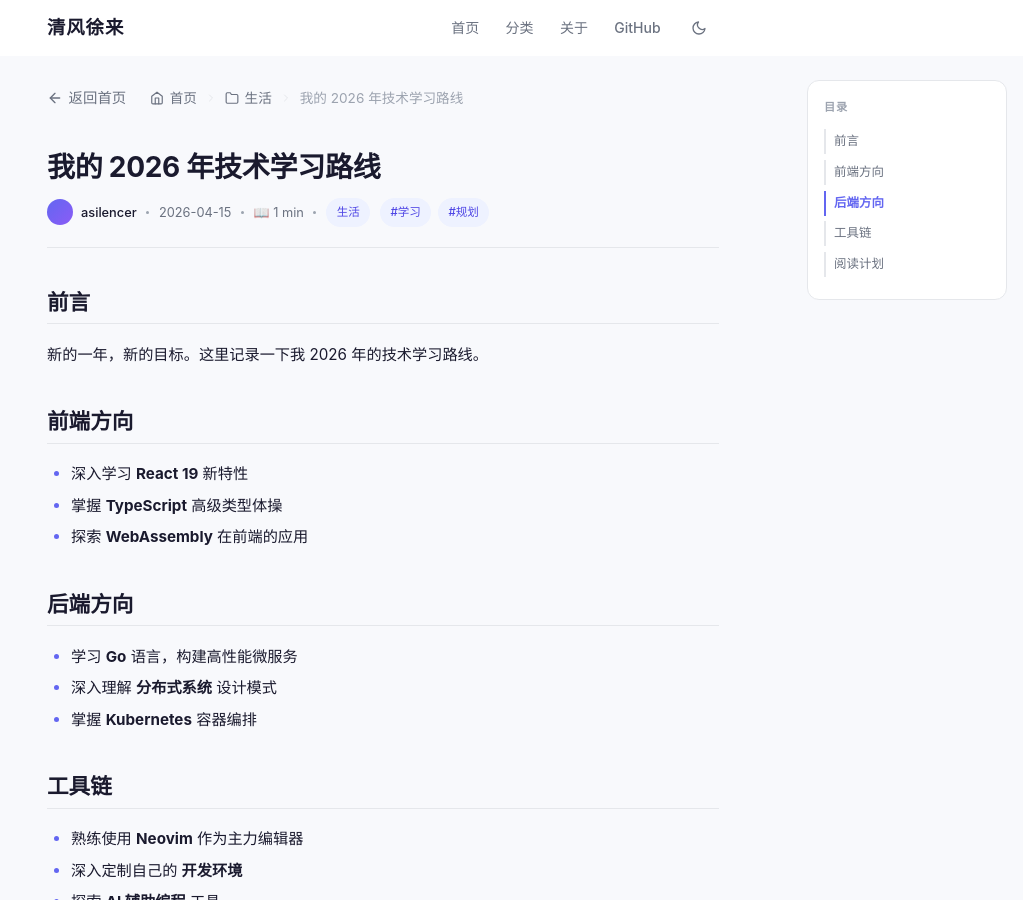
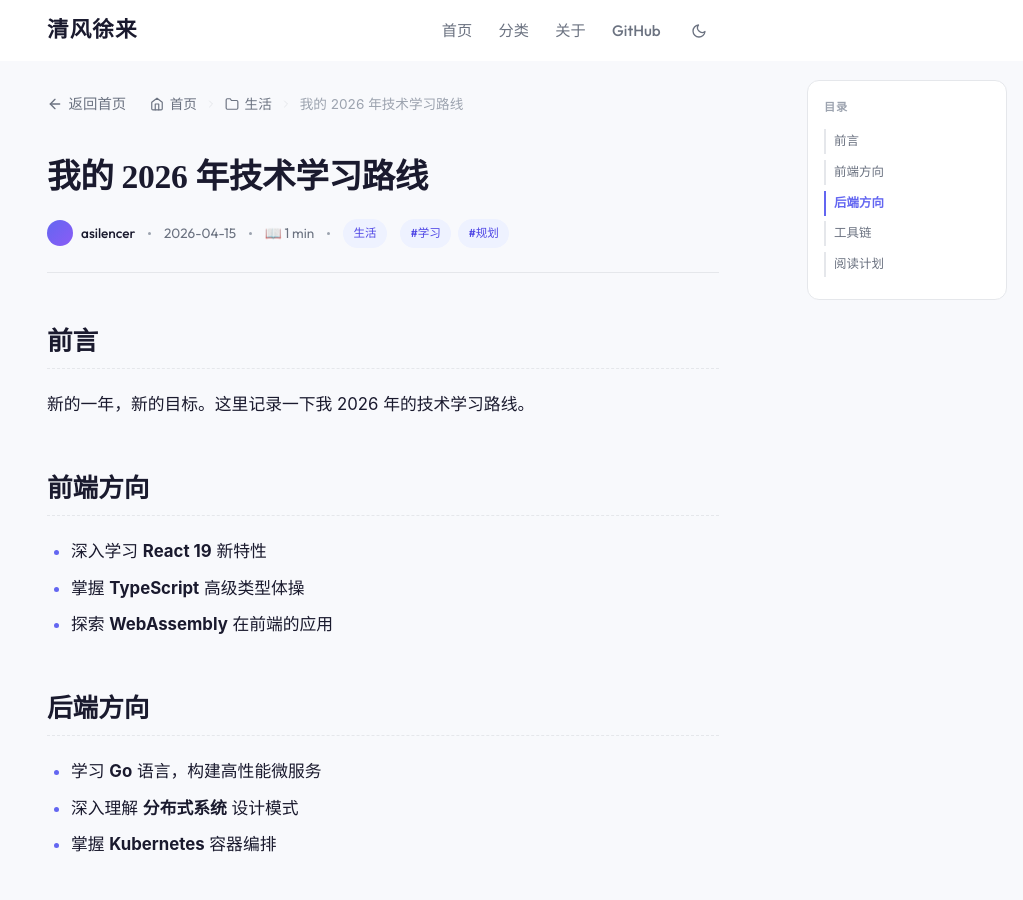
Before and after one commit to Asilencer/asilencer.github.io, a Jekyll site: the page built from _posts/2026-04-15-learning-roadmap-2026.md, in a window 1280 px wide and 900 px high. Shown: the whole window, without its empty margins (257-1280 px from the left). Built offline with Jekyll 4.4.1, drawn with Linux system fonts in a browser that asks for light colours; some web fonts are replaced.

Commit message:
style: apply premium web typography with Noto Serif and LXGW WenKai

```diff
--- a/_includes/footer.html
+++ b/_includes/footer.html
@@ -9,3 +9,6 @@
     <p>&copy; {{ 'now' | date: '%Y' }} {{ site.author.name }} · Powered by <a href="https://jekyllrb.com" target="_blank">Jekyll</a> & <a href="https://pages.github.com" target="_blank">GitHub Pages</a></p>
   </div>
 </footer>
+<link rel="preconnect" href="https://fonts.googleapis.com">
+<link rel="preconnect" href="https://fonts.gstatic.com" crossorigin>
+<link href="https://fonts.googleapis.com/css2?family=Noto+Serif+SC:wght@400;600;700;900&family=Outfit:wght@400;500;700;800&family=LXGW+WenKai+Screen:wght@400;700&display=swap" rel="stylesheet">
--- a/assets/css/style.css
+++ b/assets/css/style.css
@@ -31,9 +31,10 @@
   --color-card-hover-border: rgba(99, 102, 241, 0.25);
   --color-shadow: rgba(0, 0, 0, 0.08);
   --color-overlay: rgba(0, 0, 0, 0.5);
-  --font-sans: -apple-system, BlinkMacSystemFont, "PingFang SC", "Helvetica Neue", STHeiti, "Microsoft Yahei", Tahoma, Simsun, sans-serif;
-  --font-serif: -apple-system, BlinkMacSystemFont, "PingFang SC", "Helvetica Neue", STHeiti, "Microsoft Yahei", Tahoma, Simsun, sans-serif;
-  --font-mono: 'JetBrains Mono', 'Fira Code', 'Cascadia Code', monospace;
+  --font-display: "Outfit", -apple-system, BlinkMacSystemFont, "PingFang SC", sans-serif;
+  --font-sans: "LXGW WenKai Screen", -apple-system, BlinkMacSystemFont, "PingFang SC", "Microsoft Yahei", sans-serif;
+  --font-serif: "Noto Serif SC", "Source Han Serif SC", "Songti SC", STSong, serif;
+  --font-mono: "JetBrains Mono", "Fira Code", "Cascadia Code", monospace;
   --max-width: 720px;
   --max-width-wide: 960px;
   --radius: 12px;
@@ -164,8 +165,9 @@ img { max-width: 100%; height: auto; }
 }
 
 .logo {
-  font-size: 1.15rem;
-  font-weight: 700;
+  font-family: var(--font-serif);
+  font-size: 1.35rem;
+  font-weight: 900;
   color: var(--color-text);
   letter-spacing: 0.05em;
   transition: color var(--transition);
@@ -181,9 +183,10 @@ img { max-width: 100%; height: auto; }
 }
 
 .nav-links a {
+  font-family: var(--font-display);
   color: var(--color-text-secondary);
   font-weight: 500;
-  font-size: 0.875rem;
+  font-size: 0.95rem;
   padding: 0.4rem 0.75rem;
   border-radius: var(--radius-sm);
   transition: all var(--transition);
@@ -559,10 +562,10 @@ img { max-width: 100%; height: auto; }
 }
 
 .post-card h2 {
-  font-family: var(--font-sans);
-  font-size: 1.15rem;
-  font-weight: 600;
-  margin-bottom: 0.4rem;
+  font-family: var(--font-serif);
+  font-size: 1.3rem;
+  font-weight: 700;
+  margin-bottom: 0.5rem;
   line-height: 1.4;
 }
 
@@ -571,7 +574,8 @@ img { max-width: 100%; height: auto; }
 
 .post-card .excerpt {
   color: var(--color-text-secondary);
-  font-size: 0.85rem;
+  font-family: var(--font-sans);
+  font-size: 0.95rem;
   line-height: 1.6;
   margin-bottom: 0.85rem;
   display: -webkit-box;
@@ -684,19 +688,19 @@ img { max-width: 100%; height: auto; }
 .post { max-width: var(--max-width); }
 
 .post-header {
-  margin-bottom: 2rem;
-  padding-bottom: 1.25rem;
+  margin-bottom: 2.5rem;
+  padding-bottom: 1.5rem;
   border-bottom: 1px solid var(--color-border);
   text-align: left;
 }
 
 .post-title {
-  font-family: var(--font-sans);
-  font-size: 1.75rem;
-  font-weight: 700;
+  font-family: var(--font-serif);
+  font-size: 2.1rem;
+  font-weight: 900;
   letter-spacing: -0.01em;
-  line-height: 1.3;
-  margin-bottom: 0.8rem;
+  line-height: 1.35;
+  margin-bottom: 1.2rem;
   color: var(--color-text);
 }
 
@@ -705,10 +709,10 @@ img { max-width: 100%; height: auto; }
   align-items: center;
   justify-content: flex-start;
   flex-wrap: wrap;
-  gap: 0.6rem;
-  font-size: 0.8rem;
+  gap: 0.8rem;
+  font-size: 0.85rem;
   color: var(--color-text-secondary);
-  font-family: var(--font-sans);
+  font-family: var(--font-display);
 }
 
 .post-meta .author {
@@ -830,8 +834,8 @@ img { max-width: 100%; height: auto; }
 /* ===== Post Content (Markdown) ===== */
 .post-content,
 .page-content {
-  line-height: 1.7;
-  font-size: 0.95rem;
+  line-height: 1.8;
+  font-size: 1.05rem;
   color: var(--color-text);
   word-break: break-word;
 }
@@ -844,20 +848,20 @@ img { max-width: 100%; height: auto; }
 .page-content h3,
 .post-content h4,
 .page-content h4 {
-  font-family: var(--font-sans);
+  font-family: var(--font-serif);
   color: var(--color-text);
-  margin-top: 1.8em;
+  margin-top: 2em;
   margin-bottom: 0.8em;
-  font-weight: 600;
+  font-weight: 700;
   line-height: 1.4;
 }
 
 .post-content h2,
 .page-content h2 {
-  font-size: 1.35rem;
+  font-size: 1.6rem;
   position: relative;
-  padding-bottom: 0.4rem;
-  border-bottom: 1px solid var(--color-border);
+  padding-bottom: 0.5rem;
+  border-bottom: 1px dashed var(--color-border);
 }
 
 .post-content h2::after,
@@ -867,39 +871,39 @@ img { max-width: 100%; height: auto; }
 
 .post-content h3,
 .page-content h3 {
-  font-size: 1.15rem;
-  font-weight: 600;
+  font-size: 1.3rem;
+  font-weight: 700;
 }
 
 .post-content p,
-.page-content p { margin-bottom: 1rem; }
+.page-content p { margin-bottom: 1.25rem; }
 
 .post-content ul,
 .post-content ol,
 .page-content ul,
 .page-content ol {
-  margin-bottom: 1rem;
+  margin-bottom: 1.25rem;
   padding-left: 1.5rem;
 }
 
 .post-content li,
-.page-content li { margin-bottom: 0.35rem; }
+.page-content li { margin-bottom: 0.4rem; }
 
 .post-content li::marker,
 .page-content li::marker { color: var(--color-primary); }
 
 .post-content blockquote,
 .page-content blockquote {
-  border-left: 4px solid var(--color-primary);
-  padding: 0.85rem 1.2rem;
-  margin: 1.2rem 0;
+  border-left: 3px solid var(--color-primary);
+  padding: 1rem 1.5rem;
+  margin: 1.8rem 0;
   background: var(--color-surface-alt);
   border-radius: 0 var(--radius) var(--radius) 0;
   color: var(--color-text-secondary);
   font-family: var(--font-sans);
-  font-size: 0.95rem;
+  font-size: 1.05rem;
   font-style: normal;
-  line-height: 1.6;
+  line-height: 1.7;
 }
 
 .post-content code,
```
